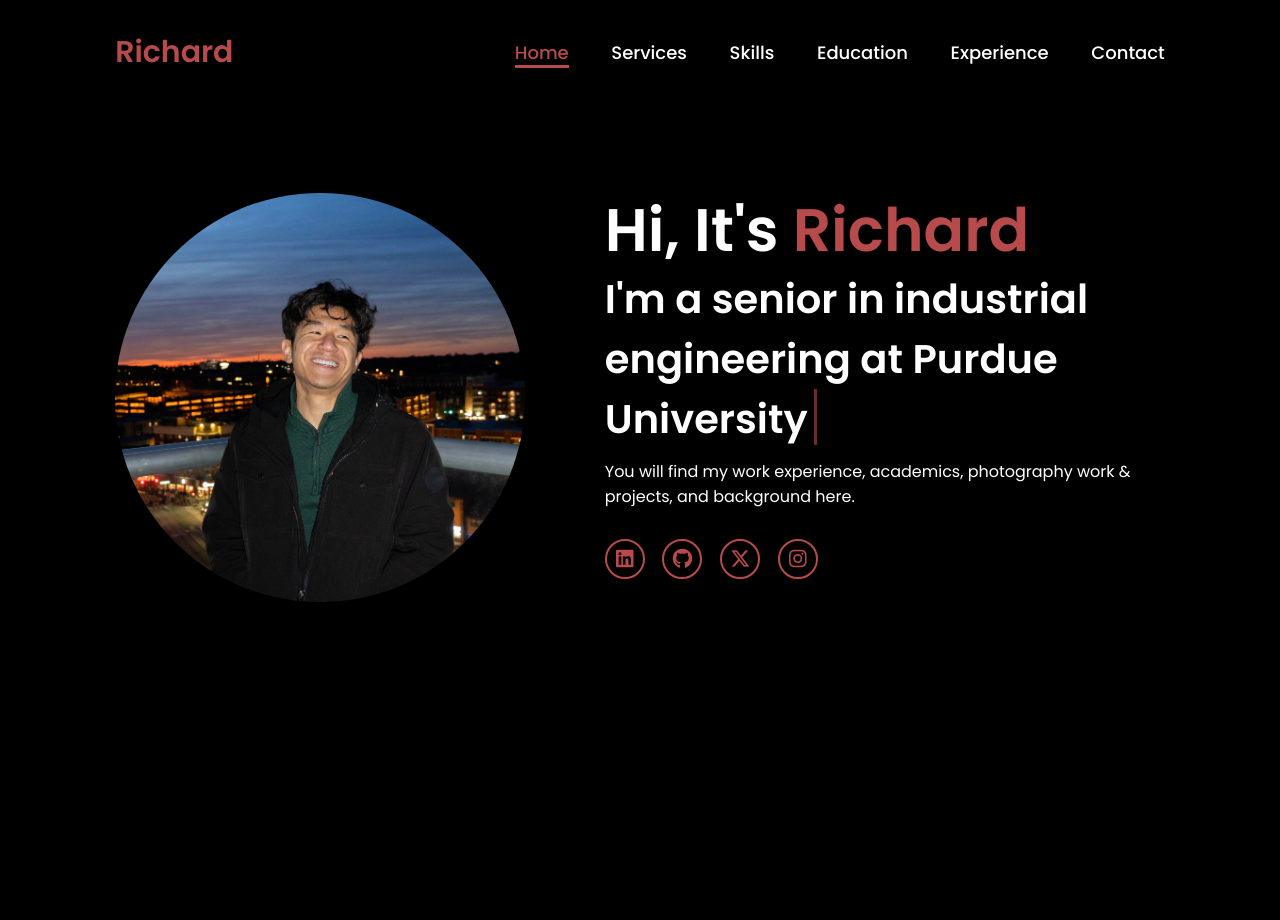
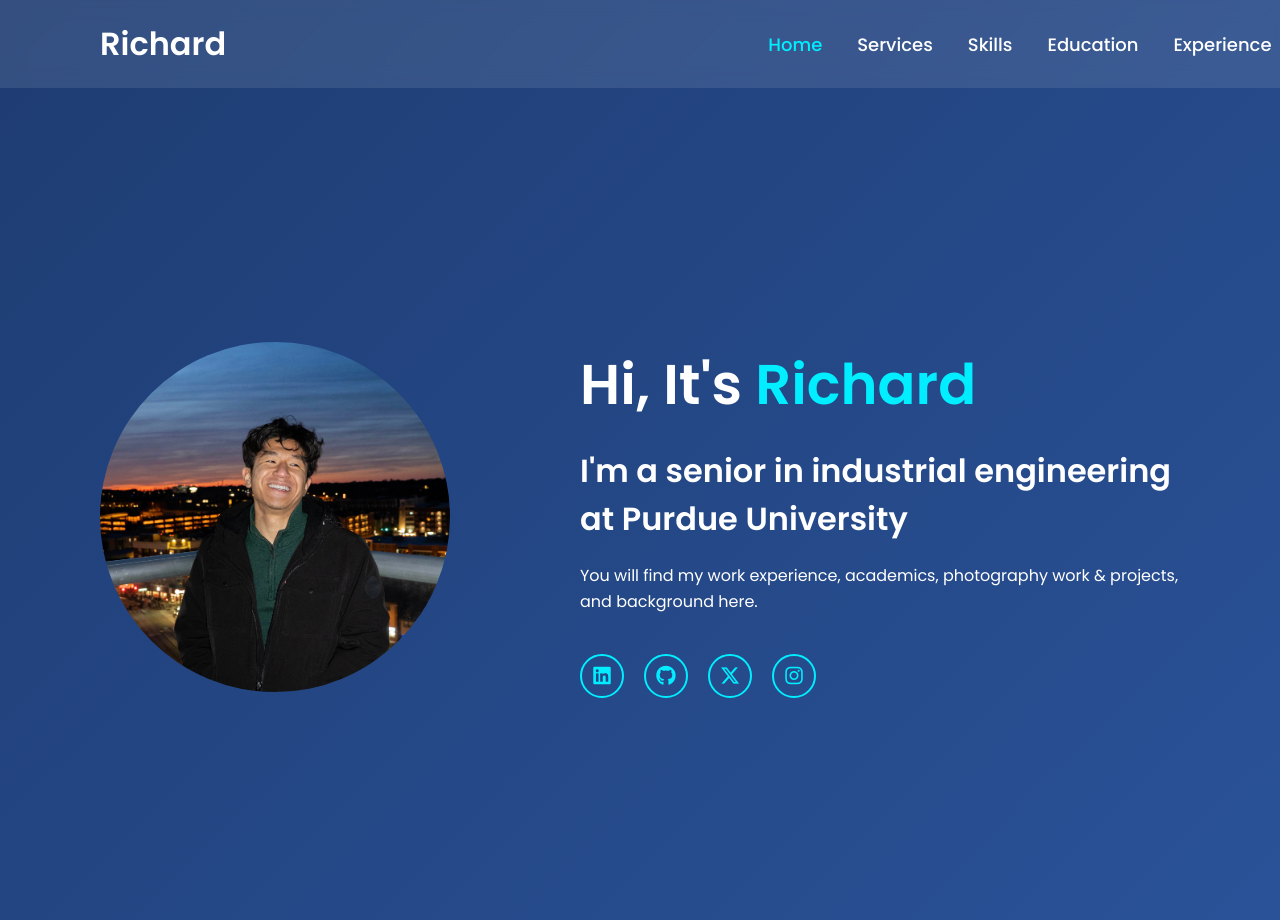
Before and after one commit to Ricardo1647/Personal-Portfolio-Website, a plain HTML site: page index.html in a window 1280 px wide. Before the commit the page ends 800 px from the top, so only its background shows below. Drawn offline with Linux system fonts and the light colour scheme.

Commit message:
Update styles.css

```diff
--- a/styles.css
+++ b/styles.css
@@ -1,269 +1,166 @@
 @import url('https://fonts.googleapis.com/css2?family=Poppins:wght@100;200;300;400;500;600&display=swap');
 
-*{
-    margin: 0;
-    padding: 0;
-    box-sizing: border-box;
-    text-decoration: none;
-    border: none;
-    outline: none;
-    font-family: 'Poppins', sans-serif;
-}
-
-html{
-    font-size: 62.5%;
-}
-
-body{
-    width: 100%;
-    height: 100vh;
-    overflow-x: hidden;
-    background-color: black;
-    color: white;
-}
-
-header{
-    margin-top: 20px;
+header {
             position: fixed;
             top: 0;
             left: 0;
             width: 100%;
-    padding: 1rem 9%;
-    background-color: transparent;
-    filter: drop-shadow(10px);
+            padding: 20px 100px;
+            background: rgba(255, 255, 255, 0.1);
+            backdrop-filter: blur(10px);
             display: flex;
             justify-content: space-between;
             align-items: center;
-    z-index: 100;
+            z-index: 1000;
         }
 
-.logo{
-    font-size: 3rem;
-    color: #b74b4b;
-    font-weight: 800;
-    cursor: pointer;
-    transition: 0.5s ease;
+        .logo {
+            font-size: 32px;
+            color: #fff;
+            text-decoration: none;
+            font-weight: 700;
         }
 
-.logo:hover{
-    transform: scale(1.1);
+        nav {
+            display: flex;
+            align-items: center;
+            gap: 35px;
         }
 
-nav a{
-    font-size: 1.8rem;
-    color: white;
-    margin-left: 4rem;
+        nav a {
+            font-size: 18px;
+            color: #fff;
+            text-decoration: none;
             font-weight: 500;
-    transition: 0.3s ease;
-    border-bottom: 3px solid transparent;
+            transition: 0.3s;
         }
 
         nav a:hover,
-nav a.active{
-    color: #b74b4b;
-    border-bottom: 3px solid #b74b4b;
+        nav a.active {
+            color: #0ef;
         }
 
-@media(max-width:995px){
-    nav{
-        position: absolute;
-        display: none;
-        top: 0;
-        right: 0;
-        width: 40%;
-        border-left: 3px solid #b74b4b;
-        border-bottom: 3px solid #b74b4b;
-        border-bottom-left-radius: 2rem;
-        padding: 1rem;
-        background-color: #161616;
-        border-top: 0.1rem solid rgba(0,0,0,0.1);
+        /* Dropdown menu styling */
+        .dropdown {
+            position: relative;
+            display: inline-block;
         }
 
-    nav.active{
+        .dropdown-content {
+            display: none;
+            position: absolute;
+            top: 100%;
+            left: 0;
+            background: rgba(0, 0, 0, 0.9);
+            backdrop-filter: blur(10px);
+            min-width: 160px;
+            border-radius: 8px;
+            box-shadow: 0 8px 16px rgba(0, 0, 0, 0.2);
+            z-index: 1001;
+            margin-top: 5px;
+            border: 1px solid rgba(255, 255, 255, 0.1);
+        }
+
+        .dropdown-content a {
+            color: #fff;
+            padding: 12px 16px;
+            text-decoration: none;
+            display: block;
+            font-size: 16px;
+            transition: 0.3s;
+            border-bottom: 1px solid rgba(255, 255, 255, 0.1);
+        }
+
+        .dropdown-content a:last-child {
+            border-bottom: none;
+        }
+
+        .dropdown-content a:hover {
+            background: rgba(0, 238, 255, 0.1);
+            color: #0ef;
+        }
+
+        .dropdown:hover .dropdown-content {
             display: block;
         }
 
-    nav a{
-        display: block;
-        font-size: 2rem;
-        margin: 3rem 0;
+        .dropdown > a::after {
+            content: ' ▼';
+            font-size: 12px;
+            margin-left: 5px;
         }
 
-    nav a:hover,
-    nav a.active{
-        padding: 1rem;
-        border-radius: 0.5rem;
-        border-bottom: 0.5rem solid #b74b4b;
-    }
+        /* Basic body styling for demo */
+        body {
+            margin: 0;
+            padding: 0;
+            min-height: 100vh;
+            background: linear-gradient(135deg, #1e3c72, #2a5298);
+            font-family: 'Poppins', sans-serif;
         }
 
-section{
+        .home {
+            padding: 120px 100px 0;
+            display: flex;
+            justify-content: space-between;
+            align-items: center;
             min-height: 100vh;
-    padding: 5rem 9% 5rem;
+            color: #fff;
         }
 
-.home{
-    display: flex;
-    justify-content: center;
-    align-items: center;
-    gap: 8rem;
-    background-color: black;
+        .home-content {
+            max-width: 600px;
         }
 
-.home .home-content h1{
-    font-size: 6rem;
+        .home-content h1 {
+            font-size: 56px;
             font-weight: 700;
-    line-height: 1.3;
+            margin: 0;
         }
 
-span{
-    color: #b74b4b;
+        .home-content span {
+            color: #0ef;
         }
 
-.home-content h3{
-    font-size: 4rem;
-    margin-bottom: 1rem;
-    font-weight: 700;
+        .typing-text {
+            font-size: 32px;
+            font-weight: 600;
+            margin: 20px 0;
         }
 
-.home-content p{
-    font-size: 1.6rem;
+        .home-content p {
+            font-size: 16px;
+            margin: 20px 0 40px;
+            line-height: 1.6;
         }
 
-.home-img{
-    border-radius: 50%;
+        .social-icons {
+            display: flex;
+            gap: 20px;
         }
 
-.home-img img{
-    position: relative;
-    width: 32vw;
-    border-radius: 50%;
-    box-shadow: 0 0 25px solid #b74b4b;
-    cursor: pointer;
-    transition: 0.2s linear;
-}
-
-.home-img img:hover{
-    font-size: 1.8rem;
-    font-weight: 500;
-}
-
-.social-icons a{
+        .social-icons a {
             display: inline-flex;
             justify-content: center;
             align-items: center;
-    width: 4rem;
-    height: 4rem;
-    background-color: transparent;
-    border: 0.2rem solid #b74b4b;
-    font-size: 2rem;
+            width: 40px;
+            height: 40px;
+            background: transparent;
+            border: 2px solid #0ef;
             border-radius: 50%;
-    margin: 3rem 1.5rem 3rem 0;
-    transition: 0.3s ease;
-    color: #b74b4b;
+            color: #0ef;
+            text-decoration: none;
+            font-size: 20px;
+            transition: 0.3s;
         }
 
-.social-icons a:hover{
-    color: black;
-    transform: scale(1.3) translateY(-5px);
-    background-color: #b74b4b;
-    box-shadow: 0  0 25px #b74b4b;
+        .social-icons a:hover {
+            background: #0ef;
+            color: #081b29;
+            box-shadow: 0 0 20px #0ef;
         }
 
-.btn{
-    display: inline-block;
-    padding: 1rem 2.8rem;
-    background-color: black;
-    border-radius: 4rem;
-    font-size: 1.6rem;
-    color: #b74b4b;
-    letter-spacing: 0.3rem;
-    font-weight: 600;
-    border: 2px solid #b74b4b;
-    transition: 0.3s ease;
-    cursor: pointer;
+        .home-img img {
+            width: 350px;
+            border-radius: 50%;
         }
-
-.btn:hover{
-    transform: scale3d(1.03);
-    background-color: #b74b4b;
-    color: black;
-    box-shadow: 0 0 25px #b74b4b;
-}
-
-.typing-text{
-    font-size: 34px;
-    font-weight: 600;
-    min-width: 280px;
-}
-
-.typing-text span{
-    position: relative;
-}
-
-.typing-text span::before{
-    content: "software Developer";
-    color: #b74b4b;
-    animation: words 20s infinite;
-}
-
-.typing-text span::after{
-    content: "";
-    background-color: black;
-    position: absolute;
-    width: calc(100% + 8px);
-    height: 100%;
-    border-left: 3px solid black;
-    right: -8px;
-    animation: cursor 0.6s infinite;
-}
-
-@keyframes cursor{
-    to{
-        border-left: 3px solid #b74b4b;
-    }
-}
-
-@keyframes words{
-    0%, 20%{
-        content: "Web Developer";
-    }
-    21%, 40%{
-        content: "Developer";
-    }
-    41%, 60%{
-        content: "Web Designer";
-    }
-    61%, 80%{
-        content: "Youtuber";
-    }
-    81%, 100%{
-        content: "Script Writer";
-    }
-}
-
-@media (max-width: 1000px){
-    .home{
-        gap: 4rem;
-    }
-}
-
-@media(max-width:995px){
-    .home{
-        flex-direction: column;
-        margin: 5rem 4rem;
-    }
-
-    .home .home-content h3{
-        font-size: 2.5rem;
-    }
-
-    .home-content h1{
-        font-size: 5rem;
-    }
-
-    .home-img img{
-        width: 70vw;
-        margin-top: 4rem;
-    }
-}
```
Lines whose indentation alone changed are shown as unchanged.
